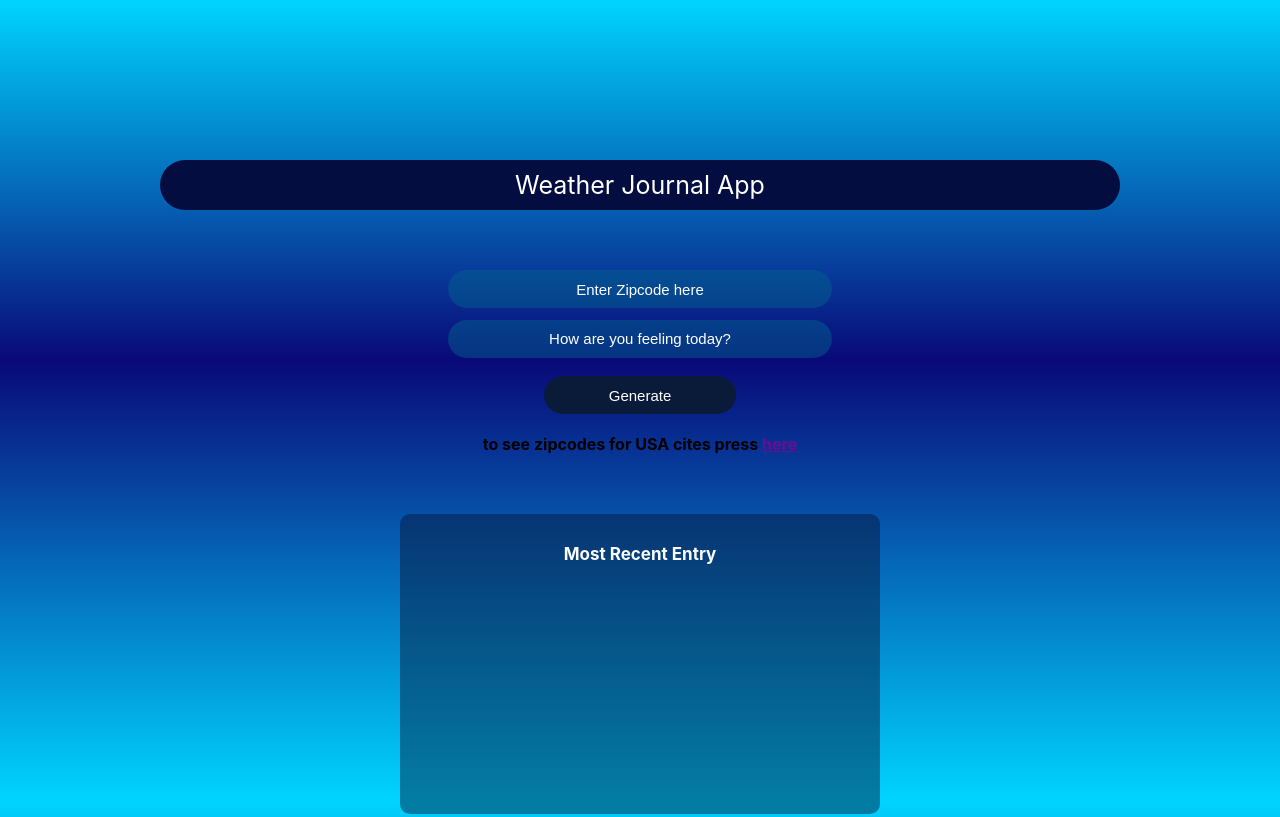
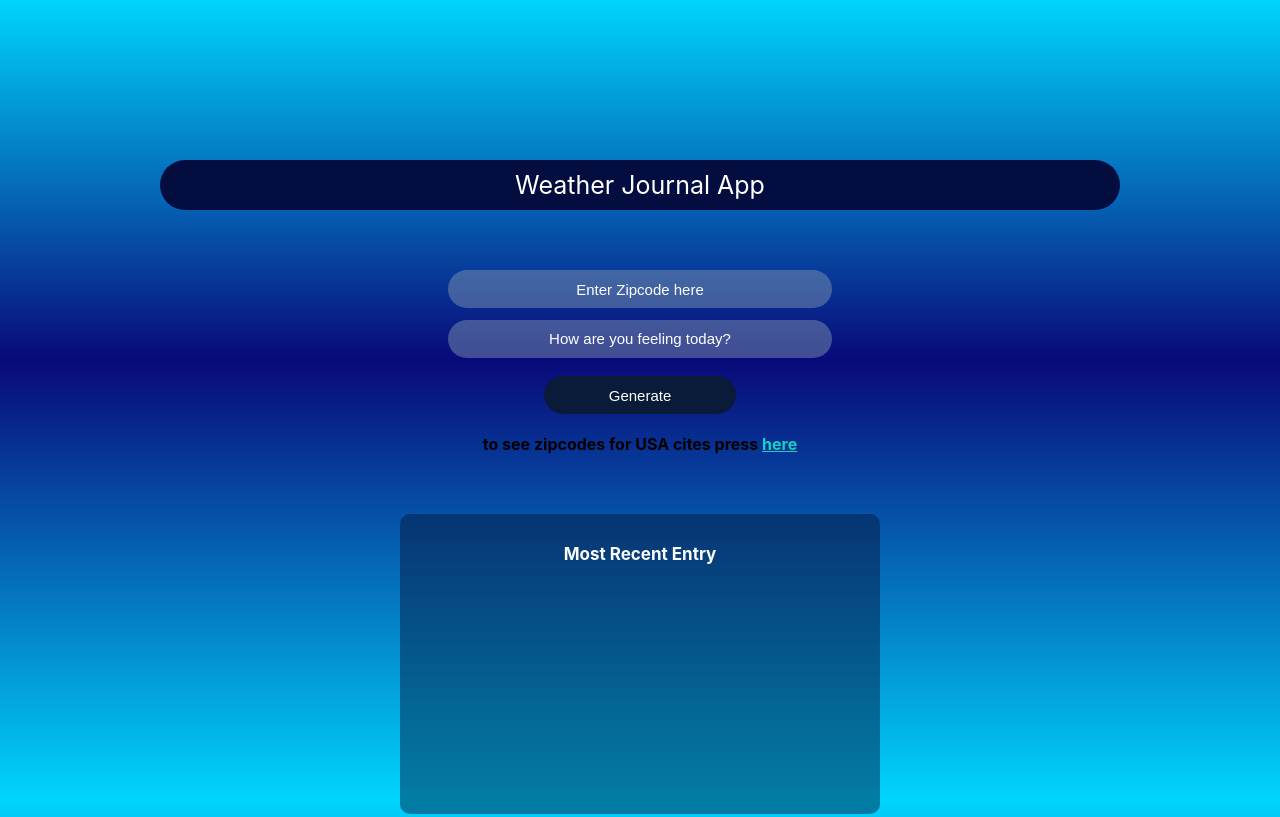
Before and after one commit to HassanFathy10/Weather-App, a website: page index.html in a window 1280 px wide. Shown: the top 817 px of the page. Drawn offline with Linux system fonts and the light colour scheme; a web font is replaced by a local one.

Commit message:
Update style.css

```diff
--- a/css/style.css
+++ b/css/style.css
@@ -30,7 +30,7 @@ body {
 #zip,
 #feelings,
 #generate{
-    background: #04658b75;
+    background: #859baf75;
     margin: 60px auto 0px;
     width: 40%;
     outline: none;
@@ -88,7 +88,7 @@ body {
 
 .link{
     font-size: 1em;
-    color: rgb(104, 14, 146);
+    color: rgb(22, 209, 194);
 }
 
 #entry{
```
